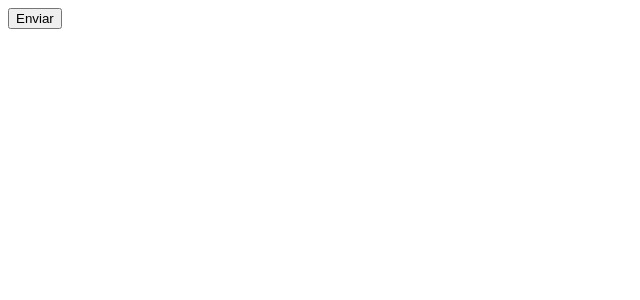
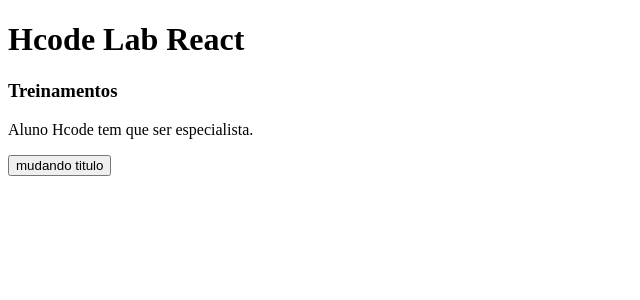
Before and after one commit to hugolrjdev/react-hcode, a React (Create React App) app in the folder app/: page / in a window 1280 px wide. Shown: the top 300 px of the page, without its empty margins (0-640 px from the left). Built offline with nearby package versions, Linux system fonts and the light colour scheme.

Commit message:
fluxo unico de dados

```diff
--- a/app/src/App.js
+++ b/app/src/App.js
@@ -1,12 +1,23 @@
-import React from "react";
+import React, { useState } from "react";
 import "./App.css";
+import Button from "./Button";
 
-export default function App() {
+export default function App(props) {
+  //getter - leitura, setter - gravação
+  // const [title, setTitle] = useState(props.title || 'Hcode');
+  const [title, setTitle] = useState(props.title || "Hcode");
+
+  const handleClick = () => {
+    setTitle("Estoy Aprendendo Espanhol");
+  };
+
   return (
     <>
-      <h1>Hcode</h1>
+      {title && <h1>{title}</h1>}{" "}
+      {/*se title existir mostre isso é uma rederização condicional*/}
       <h3>Treinamentos</h3>
       <p>Aluno Hcode tem que ser especialista.</p>
+      <Button label="mudando titulo" onClickButton={handleClick} />
     </>
   );
 }
--- /dev/null
+++ b/app/src/Button.js
@@ -0,0 +1,9 @@
+import React from "react";
+
+function sendButton() {
+  console.log("enviando dados...");
+}
+
+export default function Button(props) {
+  return <button onClick={props.onClickButton}>{props.label}</button>;
+}
--- a/app/src/index.js
+++ b/app/src/index.js
@@ -1,17 +1,11 @@
 import React from "react";
 import ReactDOM from "react-dom";
+import App from "./App";
 
-function sendButton () {
-    console.log('enviando dados...');
-}
-
-function App (props) {
-    return (
-        <button onClick={props.onClickButton}>{props.label}</button>
-    );
-}
-
-ReactDOM.render(<App label="Enviar" onClickButton={sendButton}/>, document.getElementById('root'));
+ReactDOM.render(
+  <App title="Hcode Lab React" />,
+  document.getElementById("root")
+);
 /*
  * também podemos passar o JSX via função e usar ela como se fosse um componente
  * também podemos usar props desse modo
```
Also changed, not shown: 1 other file (tests, documents, lock files or other folders).
